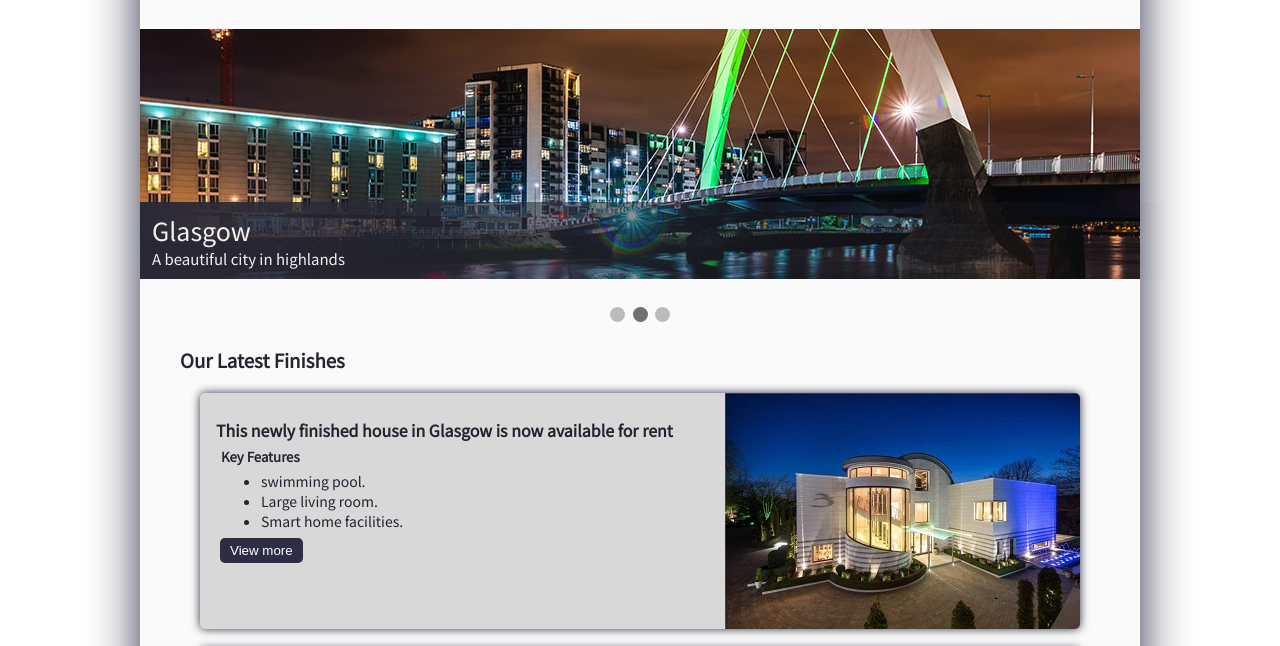
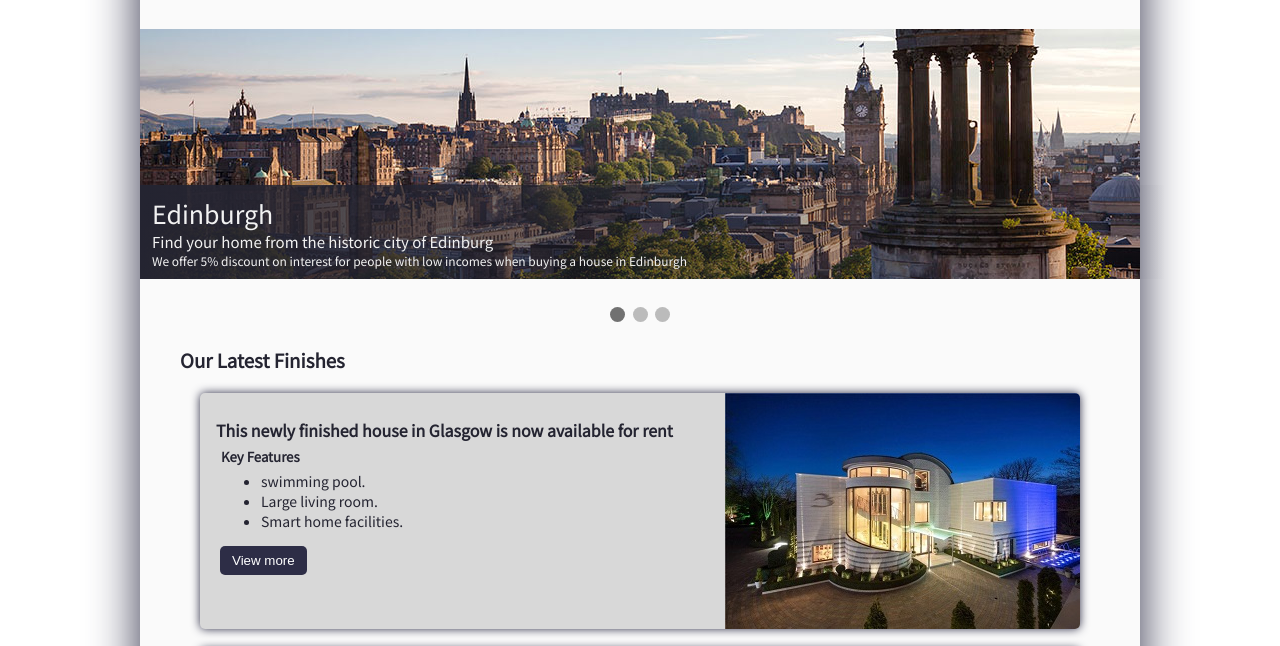
Before and after one commit to 40155060/CSS_assignment_completed, a plain HTML site: page index.html in a window 1280 px wide. Shown: the part 91-737 px from the top of the page. Drawn offline with Linux system fonts and the light colour scheme.

Commit message:
Lat upadate

```diff
--- a/index.html
+++ b/index.html
@@ -73,8 +73,9 @@
           <div class="mySlides fade">
               <img src="./home_page_images/edinburg.jpg" style="width:100%;" alt="Picture of Edinburg">
               <div class="text">
-                <div class="text_title">Edinburg</div>
-                <div>A lovely city rich of historic monuments</div>
+                <div class="text_title">Edinburgh</div>
+                <div>Find your home from the historic city of Edinburg</div>
+                <div class="offer">We offer 5% discount on interest for people with low incomes when buying a house in Edinburgh</div>
               </div>
             </div>
 
@@ -82,7 +83,8 @@
               <img src="./home_page_images/glasgow.jpg" alt="Picture Glasgow" style="width:100%;">
               <div class="text">
                 <div class="text_title">Glasgow</div>
-                <div>A beautiful city in highlands</div>
+                <div>Find your home from the beautiful city of Glasgow in highlands</div>
+                <div class="offer">We offer 3% discount on interest for people with low incomes when buying a house in Glasgow</div>
               </div>
             </div>
 
@@ -90,7 +92,8 @@
               <img src="./home_page_images/london.jpg" alt="Picture of London" style="width:100%;">
               <div class="text">
                 <div class="text_title">London</div>
-                <div>The heart of United Kingdom</div>
+                <div>Find your home from the heart of United Kingdom</div>
+                <div class="offer">We offer 1.5% discount on interest for people with low incomes when buying a house in London</div>
               </div>
             </div>
           </div>
--- a/main.css
+++ b/main.css
@@ -51,6 +51,10 @@ img {vertical-align: middle;}
   -webkit-animation-duration: 1.5s;
   animation-name: fade;
   animation-duration: 1.5s;
+}
+
+.offer{
+  font-size: 12px;
 }
 
 #latest_finishes{
@@ -152,9 +156,10 @@ img {vertical-align: middle;}
 .modal_button{
   background-color: #2d2d46;
   color: white;
+  margin-top: 10px;
   margin-left: 20px;
   border: none;
-  padding: 5px 10px;
+  padding: 7px 12px;
   border-radius: 5px;
 }
 
--- a/main.js
+++ b/main.js
@@ -18,7 +18,7 @@ function showSlides() {
   }
   slides[slideIndex-1].style.display = "block";
   dots[slideIndex-1].className += " active";
-  setTimeout(showSlides, 4000); // Change image every 2 seconds
+  setTimeout(showSlides, 5500); // Change image every 2 seconds
 }
 
 // code source for slideshow: https://www.w3schools.com/w3css/w3css_slideshow.asp
```
